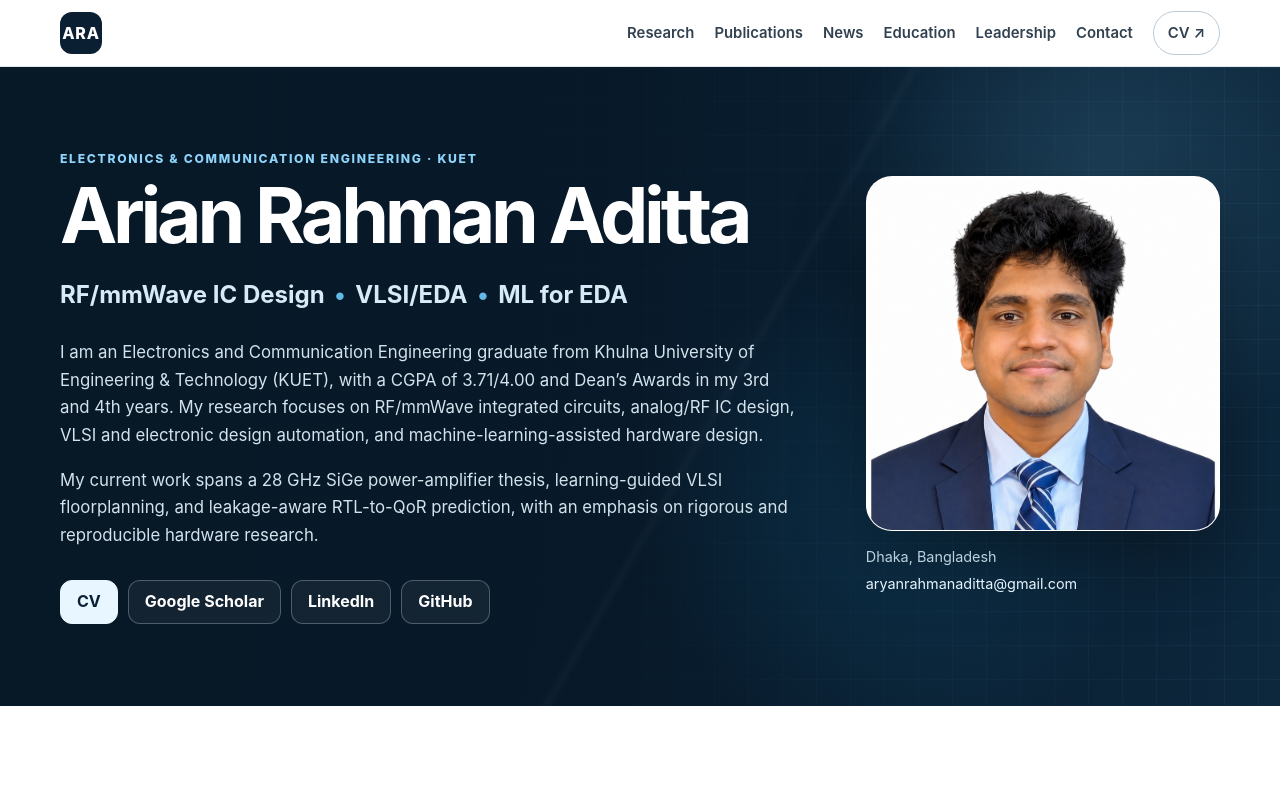
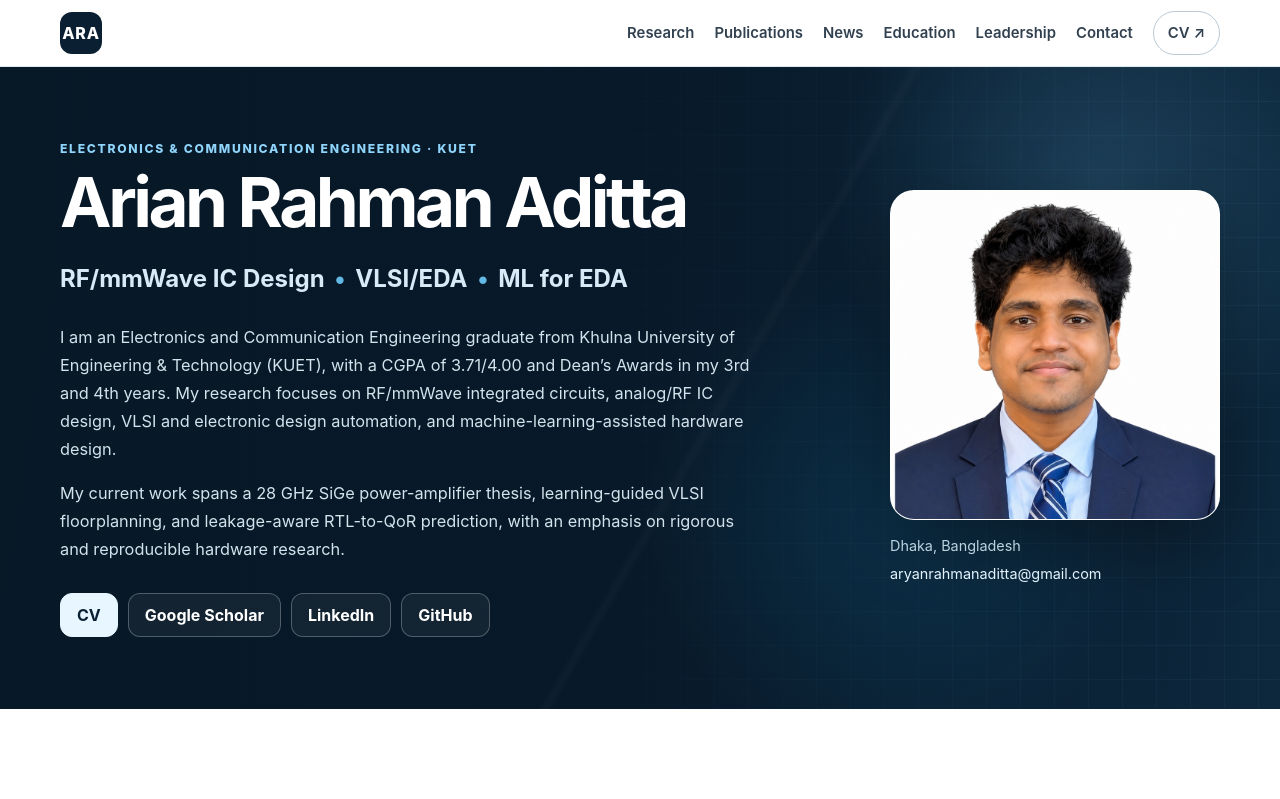
Before and after one commit to AryanAditta/AryanAditta, a plain HTML site: page index.html in a window 1280 px wide. Shown: the top 799 px of the page. Drawn offline with Linux system fonts and the light colour scheme.

Commit message:
Refine homepage spacing, portrait, and interaction polish

```diff
--- a/styles.css
+++ b/styles.css
@@ -12,9 +12,10 @@
   --shadow: 0 18px 50px rgba(12, 31, 49, .10);
 }
 * { box-sizing: border-box; }
-html { scroll-behavior: smooth; }
+html { scroll-behavior: smooth; scroll-padding-top: 86px; }
 body { margin: 0; color: var(--ink); background: #fff; font: 16px/1.65 Inter, ui-sans-serif, -apple-system, BlinkMacSystemFont, "Segoe UI", Arial, sans-serif; }
 a { color: inherit; }
+a:focus-visible, button:focus-visible { outline: 3px solid #68bce9; outline-offset: 3px; border-radius: 8px; }
 img { max-width: 100%; display: block; }
 .shell { width: min(var(--max), calc(100% - 40px)); margin-inline: auto; }
 .skip-link { position: absolute; left: -9999px; top: 10px; background: #fff; color: #111; padding: 8px 12px; z-index: 999; }
@@ -43,19 +44,19 @@ img { max-width: 100%; display: block; }
   background-size:34px 34px;
   mask-image:linear-gradient(90deg, transparent 35%, black 100%);
 }
-.hero-grid { position: relative; display: grid; grid-template-columns: 1.35fr .65fr; gap: 70px; align-items: center; min-height: 625px; padding-block: 82px; }
+.hero-grid { position: relative; display: grid; grid-template-columns: 1.28fr .72fr; gap: 64px; align-items: center; min-height: 590px; padding-block: 72px; }
 .eyebrow { margin: 0 0 9px; color: #8fd4fb; font-size: .76rem; font-weight: 800; letter-spacing: .14em; text-transform: uppercase; }
 .eyebrow.dark { color: var(--blue); }
-.hero h1 { margin: 0; font-size: clamp(3rem, 6vw, 5.5rem); line-height: .98; letter-spacing: -.055em; max-width: 850px; }
+.hero h1 { margin: 0; font-size: clamp(3rem, 5.4vw, 4.85rem); line-height: 1; letter-spacing: -.05em; max-width: 820px; text-wrap: balance; }
 .hero-lead { margin: 22px 0 24px; font-size: clamp(1.15rem, 2vw, 1.5rem); color: #d7ebf7; font-weight: 650; }
 .hero-lead span { color: #63b9e5; padding: 0 4px; }
-.hero-bio { max-width: 780px; color: #d3e2eb; font-size: 1.05rem; }
+.hero-bio { max-width: 760px; color: #d3e2eb; font-size: 1.02rem; line-height: 1.72; }
 .hero-actions { display: flex; flex-wrap: wrap; gap: 10px; margin-top: 30px; }
-.btn { display: inline-flex; align-items: center; justify-content: center; min-height: 44px; padding: 0 16px; border: 1px solid rgba(255,255,255,.26); border-radius: 12px; color: #fff; text-decoration: none; font-weight: 700; background: rgba(255,255,255,.05); }
-.btn:hover { background: rgba(255,255,255,.11); }
+.btn { display: inline-flex; align-items: center; justify-content: center; min-height: 44px; padding: 0 16px; border: 1px solid rgba(255,255,255,.26); border-radius: 12px; color: #fff; text-decoration: none; font-weight: 700; background: rgba(255,255,255,.05); transition: transform .18s ease, background .18s ease, border-color .18s ease; }
+.btn:hover { background: rgba(255,255,255,.11); transform: translateY(-1px); }
 .btn.primary { background: #e8f6ff; color: #0a2033; border-color: #e8f6ff; }
-.portrait-wrap { justify-self: end; width: min(360px, 100%); }
-.portrait { aspect-ratio: 1/1; object-fit: cover; border-radius: 26px; border: 1px solid rgba(255,255,255,.18); box-shadow: 0 24px 70px rgba(0,0,0,.34); background:#fff; }
+.portrait-wrap { justify-self: end; width: min(330px, 100%); }
+.portrait { aspect-ratio: 1/1; object-fit: cover; object-position: center 36%; border-radius: 24px; border: 1px solid rgba(255,255,255,.20); box-shadow: 0 24px 70px rgba(0,0,0,.32); background:#fff; }
 .portrait-meta { margin-top: 14px; display: grid; gap: 4px; color: #bcd2df; font-size: .9rem; }
 .portrait-meta a { color: #e4f5ff; text-decoration: none; }
 .section { padding-block: 96px; }
@@ -67,7 +68,8 @@ img { max-width: 100%; display: block; }
 .research-card { display: grid; grid-template-columns: .9fr 1.1fr; gap: 38px; align-items: center; padding: 30px 0 46px; border-top: 1px solid var(--line); }
 .research-card.reverse .research-image { order: 2; }
 .research-card.reverse .research-copy { order: 1; }
-.research-image img { border-radius: 20px; box-shadow: var(--shadow); }
+.research-image img { border-radius: 20px; box-shadow: var(--shadow); border: 1px solid rgba(17,58,84,.08); transition: transform .22s ease, box-shadow .22s ease; }
+.research-card:hover .research-image img { transform: translateY(-2px); box-shadow: 0 22px 55px rgba(12,31,49,.14); }
 .meta-row { display: flex; gap: 12px; justify-content: space-between; align-items: center; color: var(--muted); font-size: .84rem; font-weight: 700; }
 .status { color: #0c6a8f; background: #e9f6fb; border: 1px solid #cce9f6; padding: 4px 9px; border-radius: 999px; white-space: nowrap; }
 .research-copy h3 { margin: 12px 0 14px; font-size: clamp(1.45rem, 2.4vw, 2rem); line-height: 1.18; letter-spacing: -.025em; }
@@ -160,3 +162,8 @@ footer { border-top: 1px solid var(--line); }
   .hero-bio, .hero-lead { color: #333; }
   .section { padding-block: 30px; }
 }
+section[id] { scroll-margin-top: 86px; }
+@media (prefers-reduced-motion: reduce) {
+  html { scroll-behavior: auto; }
+  *, *::before, *::after { animation-duration: .01ms !important; animation-iteration-count: 1 !important; transition-duration: .01ms !important; }
+}
```
